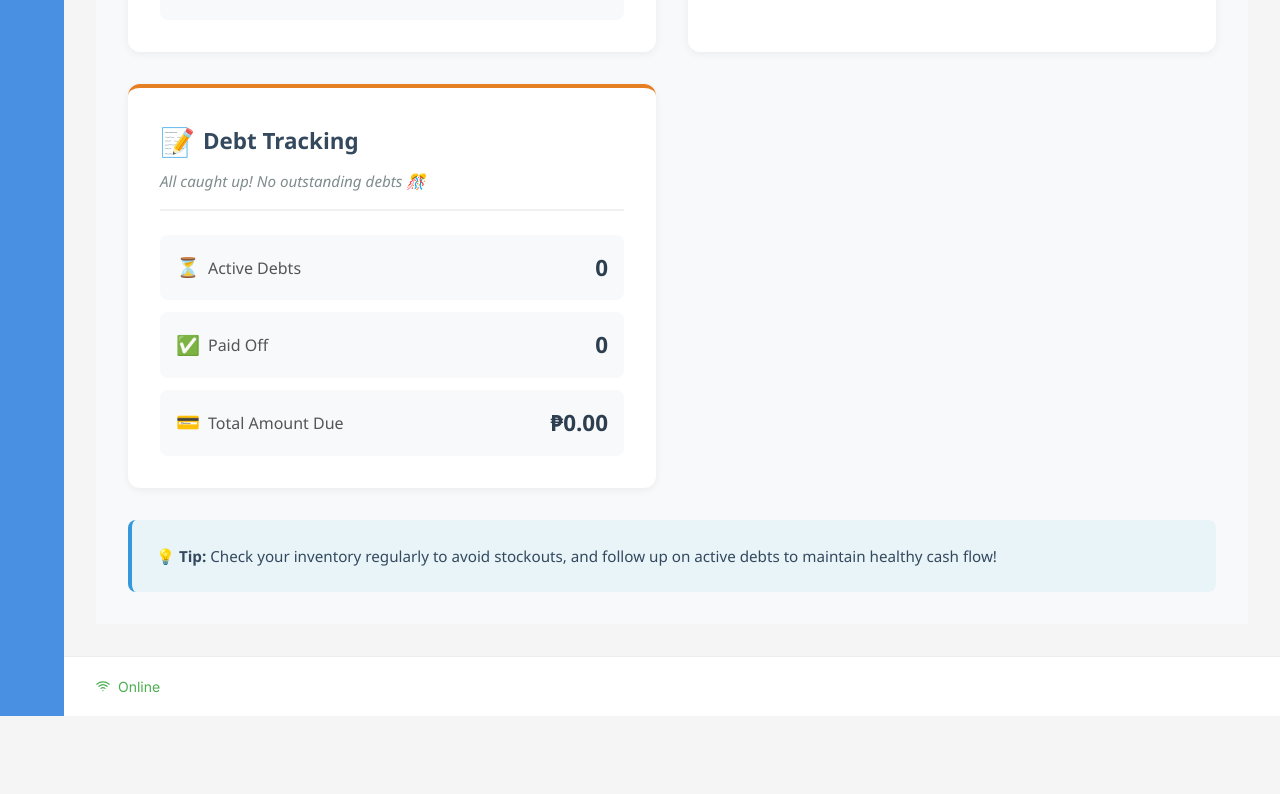
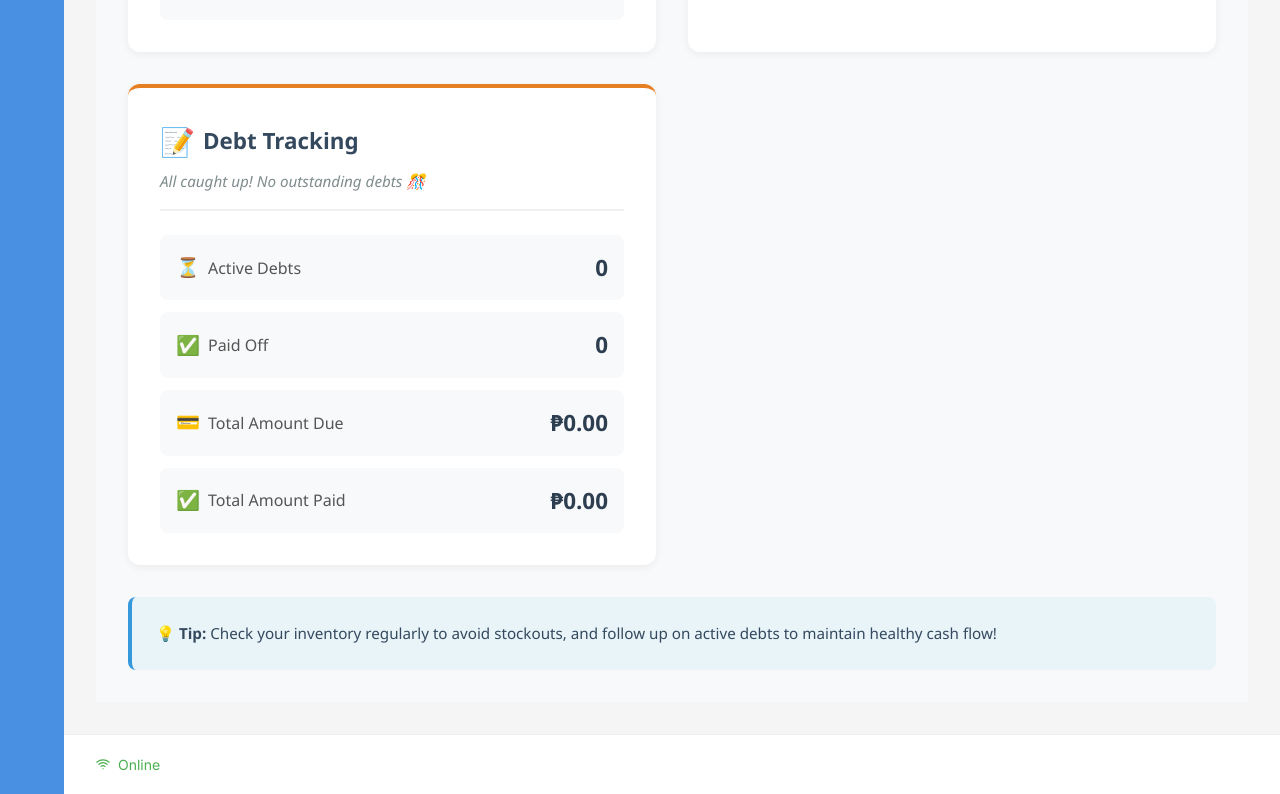
Before and after one commit to Ravsalt/BentaKo, a React (Vite) app: page /reports in a window 1280 px wide. Shown: the part 618-1412 px from the top of the page. Before the commit the page ends 1334 px from the top, so only its background shows below. Built offline with nearby package versions, Linux system fonts and the light colour scheme.

Commit message:
fix(reports): correct total amount paid calculation in debt tracking
- Fixed the 'Total Amount Paid' card to show the sum of paid debts instead of using sales revenue
- Updated the icon to a checkmark for better visual representation
- Improved the label to be more descriptive

```diff
--- a/src/pages/Reports.tsx
+++ b/src/pages/Reports.tsx
@@ -194,6 +194,14 @@ export default function Reports() {
           icon: "💳",
           highlight: totalAmountDue > 0,
         },
+        {
+          label: "Total Amount Paid",
+          value: `₱${(paidDebts?.reduce((acc, debt) => acc + debt.amount, 0) ?? 0).toLocaleString(undefined, { minimumFractionDigits: 2, maximumFractionDigits: 2 })}`,
+          isLoading: isLoadingDebts,
+          error: debtsError ? "Error loading debts" : undefined,
+          icon: "✅",
+          highlight: false,
+        }
       ],
     },
   ];
```
